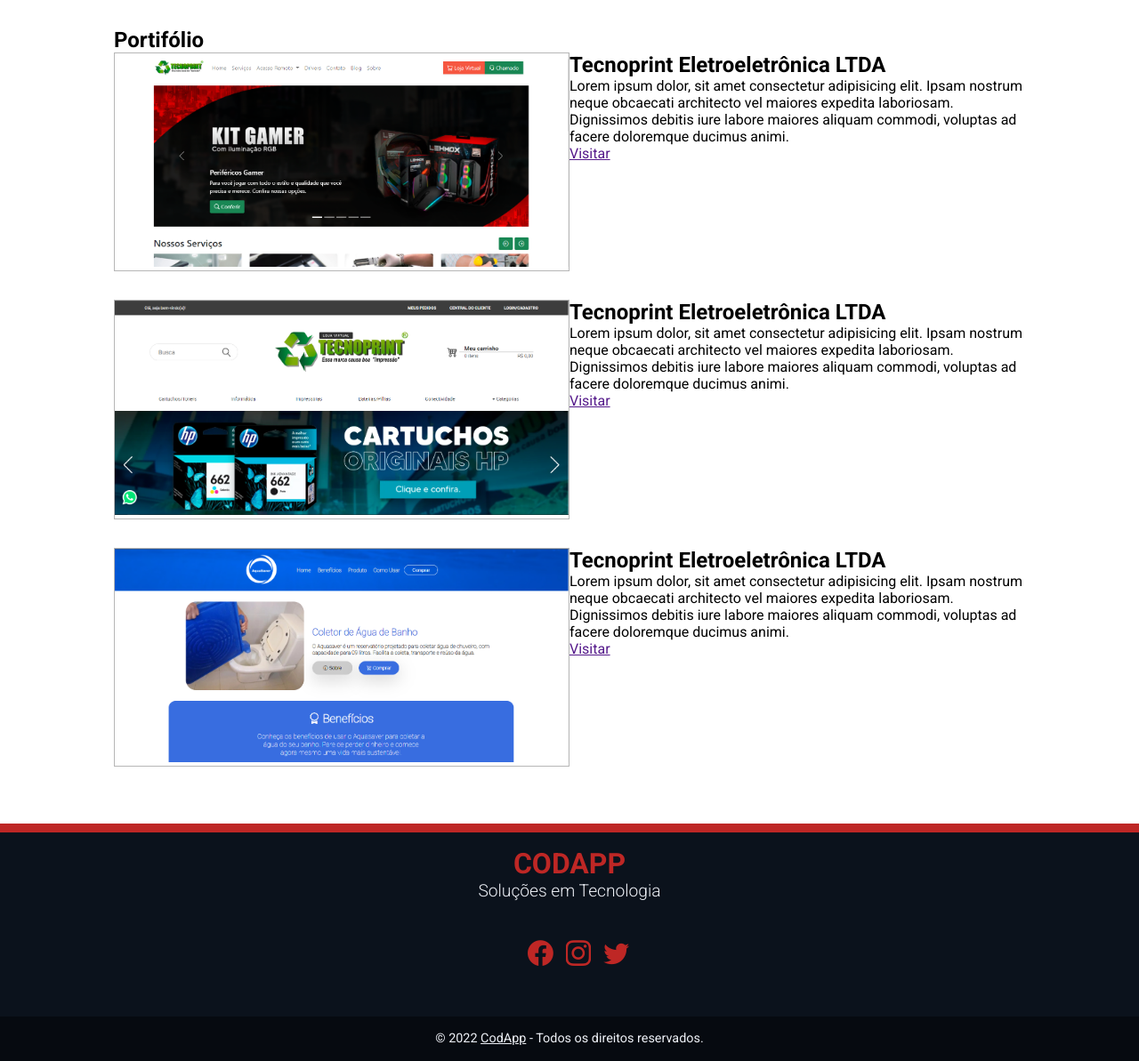
After one commit to lucasfvalle/codapp_site, a web app: file portifolio.html in a window 1280 px wide. The commit adds this page. Shown: the part 551-1744 px from the top of the page at 89% size. Run offline with its HTML, style and script files only (its server is not run), Linux system fonts and the light colour scheme.

Commit message:
Portifolio

```diff
--- a/css/style.css
+++ b/css/style.css
@@ -263,12 +263,13 @@
 }
 /* Portifólio Card */
 .container main .main-container .port-container .port-card-container .port-card{
-    width: 25%;
-    height: fit-content;
+    max-width: 30%;
+    min-height:300px;
     display: flex;
     flex-direction: column;
     background-color: #fff;
     border-radius: 20px;
+    padding-bottom: 1em;
 }
 .container main .main-container .port-container .port-card-container .port-card .port-img{
     width: 100%;
@@ -286,9 +287,7 @@
 }
 .container main .main-container .port-container .port-card-container .port-card p{
     width: 100%;
-    margin-bottom: 0.5em;
-    margin-left: 0.5em;
-    margin-right: 0.5em;
+    padding: 0 15px 0 15px;
     color: var(--blue);
 }
 .container main .main-container .port-container  .port-card-button{
@@ -483,6 +482,33 @@
 .container footer .footer-container-copyright a:hover{
     transition: all ease 0.3s;
     color: #cbcbcc;
+}
+
+/* Portifolio Page */
+.container main .port-page-title{
+    width: 100%;
+    height: fit-content;
+    display: flex;
+    flex-direction: column;
+}
+.container main .port-page-title h2{
+    margin: 0;
+}
+.container main .port-page-card{
+    display: flex;
+    margin-bottom: 2em;
+}
+.container main .port-page-card .port-page-card-content{
+    width: 50%;
+}
+.container main .port-page-img{
+    width: 50%;
+    height: 50%;
+    border: 1px solid #b6b6b6;
+}
+.container main .port-page-img img{
+    width: 100%;
+    height: 100%;
 }
 
 
@@ -724,12 +750,12 @@
         display: flex;
         justify-content: space-between;
         align-items: center;
-        padding: 2em 0;
+        padding: 2em 0 0 0;
         flex-direction: column;
 
     }
     .container main .main-container .port-container .port-card-container .port-card{
-        width: 90%;
+        max-width: 90%;
         height: fit-content;
         display: flex;
         flex-direction: column;
@@ -739,8 +765,8 @@
     }
     .container main .main-container .port-container .port-card-container .port-card .port-img{
         width: 100%;
-        height: 250px;
-        background-color: #303030;
+        height: 150px;
+        background-color: #fff;
         border-radius: 20px 20px 0 0;
     }
     .container main .main-container .port-container .port-card-container .port-card h2{
--- a/index.html
+++ b/index.html
@@ -106,7 +106,7 @@
                         <div class="port-card-container" >
                             <div class="port-card">
                                 <div class="port-img">
-                                    <img src="./imgs/tecnoprint.PNG" alt="Site Tecnoprint" />
+                                    <a href="https://tecnoprint.com.br" target="_blank"><img src="./imgs/tecnoprint.PNG" alt="Site Tecnoprint" /></a>
                                 </div>
                                 <h2>
                                     Tecnoprint
@@ -118,7 +118,7 @@
                             </div>
                             <div class="port-card">
                                 <div class="port-img">
-                                    <img src="./imgs/lojatecnoprint.PNG" alt="E-commerce Tecnoprint" />
+                                    <a href="https://lojatecnoprint.com.br" target="_blank"><img src="./imgs/lojatecnoprint.PNG" alt="E-commerce Tecnoprint" /></a>
                                 </div>
                                 <h2>
                                     Loja Tecnoprint
@@ -130,7 +130,7 @@
                             </div>
                             <div class="port-card">
                                 <div class="port-img">
-                                    <img src="./imgs/aquasaver.PNG" alt="Aquasaver" />
+                                    <a href="https://aquasaver.com.br" target="_blank"><img src="./imgs/aquasaver.PNG" alt="Aquasaver" /></a>
                                 </div>
                                 <h2>
                                     Aquasaver
--- /dev/null
+++ b/portifolio.html
@@ -0,0 +1,149 @@
+<!DOCTYPE html>
+<html lang="pt-br">
+    <head>
+        <!-- Meta tags -->
+        <meta charset="UTF-8">
+        <meta http-equiv="X-UA-Compatible" content="IE=edge">
+        <meta name="viewport" content="width=device-width, initial-scale=1.0">
+        <!-- CSS -->
+        <link rel="stylesheet" href="./css/style.css">
+        <!-- Font -->
+        <link rel="preconnect" href="https://fonts.googleapis.com">
+        <link rel="preconnect" href="https://fonts.gstatic.com" crossorigin>
+        <link href="https://fonts.googleapis.com/css2?family=Roboto:ital,wght@0,100;0,300;0,400;0,500;0,700;0,900;1,100;1,300;1,400;1,500;1,700;1,900&display=swap" rel="stylesheet">
+
+        <!-- Bootstrap icons -->
+        <link rel="stylesheet" href="https://cdn.jsdelivr.net/npm/bootstrap-icons@1.8.1/font/bootstrap-icons.css">
+        <!-- Favicon -->
+        <link rel="apple-touch-icon" sizes="180x180" href="./imgs/favicon/apple-touch-icon.png">
+        <link rel="icon" type="image/png" sizes="32x32" href="./imgs/favicon/favicon-32x32.png">
+        <link rel="icon" type="image/png" sizes="16x16" href="./imgs/favicon/favicon-16x16.png">
+        <link rel="manifest" href="./imgs/favicon/site.webmanifest">
+        <link rel="mask-icon" href="./imgs/favicon/safari-pinned-tab.svg" color="#5bbad5">
+        <meta name="msapplication-TileColor" content="#da532c">
+        <!-- ads -->
+        <script async src="https://pagead2.googlesyndication.com/pagead/js/adsbygoogle.js?client=ca-pub-9516624458733092" crossorigin="anonymous"></script>
+        <title>CodApp | Soluções em Tecnologia</title>
+    </head>
+    <body>
+        <div class="container">
+            <!-- Header Content -->
+            <header>
+                <div class="header-menu-container">
+                    <div class="logo-container">
+                        <a class="desktop" href="index.html"><img src="./imgs/logoHorizontal.png" /></a>
+                        <a class="mobile" href="index.html"><img src="./imgs/logoIcon.png" /></a>
+                    </div>
+                    <div class="toggle-btn" id="toggle-btn">
+                        <i class="bi bi-list">
+                        </i>
+                    </div>
+                    <ul id="menu-list">
+                        <li><a href="index.html">Home</a></li>
+                        <li><a href="#services">Serviços</a></li>
+                        <li><a href="#portifolio">Portifólio</a></li>
+                        <li><a href="#contato">Contato</a></li>
+                        <li><a href="">Sobre</a></li>
+                        <li><a href="https://blog.codapp.com.br" target="_blank">Blog</a></li>
+                    </ul>
+                </div>
+                <div class="header-content-container">
+                   <div class="header-content">
+                       <div class="presentation-card">
+                        <h2>SUA EMPRESA NA INTERNET</h2>
+                        <p>
+                           Passe para o próximo nível em seu negócio, crie seu site de forma profissional conosco!
+                        </p>
+                        <a href="" class="header-content-button">Solicitar Orçamento</a>
+                       </div>
+                    </div>
+                </div>
+            </header>
+            <!-- Main Content Portifolio -->
+            <main>
+                <div class="main-container">
+                    <div class="port-page-title">
+                        <h2>Portifólio</h2>
+                    </div>
+
+                    <div class="port-page-card">
+                        <div class="port-page-img">
+                            <img src="./imgs/tecnoprint.PNG" />
+                        </div>
+                        <div class="port-page-card-content">
+                            <h2> Tecnoprint Eletroeletrônica LTDA</h2>
+                        <p>
+                            Lorem ipsum dolor, sit amet consectetur adipisicing elit. Ipsam nostrum neque obcaecati architecto vel maiores expedita laboriosam. Dignissimos debitis iure labore maiores aliquam commodi, voluptas ad facere doloremque ducimus animi.
+                        </p>
+                        <a href="" class="" target="_blank">Visitar</a>
+
+                        </div>
+
+
+                    </div>
+
+                    <div class="port-page-card">
+                        <div class="port-page-img">
+                            <img src="./imgs/lojatecnoprint.PNG" />
+                        </div>
+                        <div class="port-page-card-content">
+                            <h2> Tecnoprint Eletroeletrônica LTDA</h2>
+                        <p>
+                            Lorem ipsum dolor, sit amet consectetur adipisicing elit. Ipsam nostrum neque obcaecati architecto vel maiores expedita laboriosam. Dignissimos debitis iure labore maiores aliquam commodi, voluptas ad facere doloremque ducimus animi.
+                        </p>
+                        <a href="" class="" target="_blank">Visitar</a>
+
+                        </div>
+
+
+                    </div>
+
+                    <div class="port-page-card">
+                        <div class="port-page-img">
+                            <img src="./imgs/aquasaver.PNG" />
+                        </div>
+                        <div class="port-page-card-content">
+                            <h2> Tecnoprint Eletroeletrônica LTDA</h2>
+                        <p>
+                            Lorem ipsum dolor, sit amet consectetur adipisicing elit. Ipsam nostrum neque obcaecati architecto vel maiores expedita laboriosam. Dignissimos debitis iure labore maiores aliquam commodi, voluptas ad facere doloremque ducimus animi.
+                        </p>
+                        <a href="" class="" target="_blank">Visitar</a>
+
+                        </div>
+
+
+                    </div>
+
+
+
+                </div>
+            </main>
+            <!-- Footer Content -->
+            <footer>
+                <div class="footer-container">
+                   <div class="footer-container-title">
+                       <h2>CODAPP</h2>
+                       <p>
+                           Soluções em Tecnologia
+                       </p>
+                   </div>
+                   <div class="footer-content-container">
+                       <div class="social-media">
+                           <ul>
+                               <li><a href="https://facebook.com/codapp.solutions"><i class="bi bi-facebook"></i></a></li>
+                               <li><a href="https://instagram.com/codapp.solutions"><i class="bi bi-instagram"></i></a></li>
+                               <li><a href="https://twitter.com/codapp.solutions"><i class="bi bi-twitter"></i></a></li>
+                           </ul>
+                       </div>
+                   </div>
+                </div>
+                <div class="footer-container-copyright">
+                    <h2>
+                        © 2022 <a href="index.html">CodApp</a> - Todos os direitos reservados.
+                    </h2>
+                </div>
+            </footer>
+        </div>
+        <script type="text/javascript" src="./js/scripts.js"></script>
+    </body>
+</html>
```
